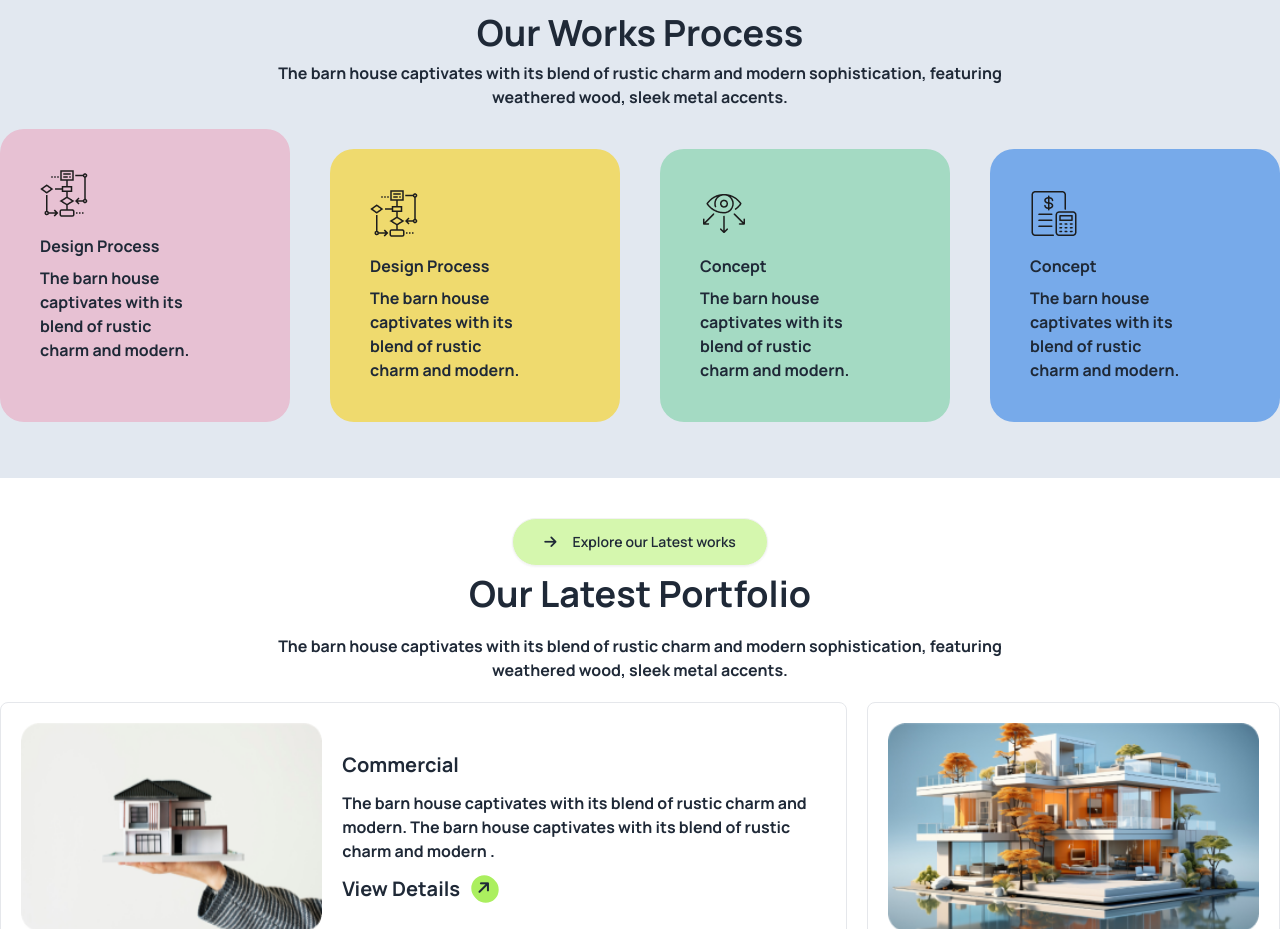
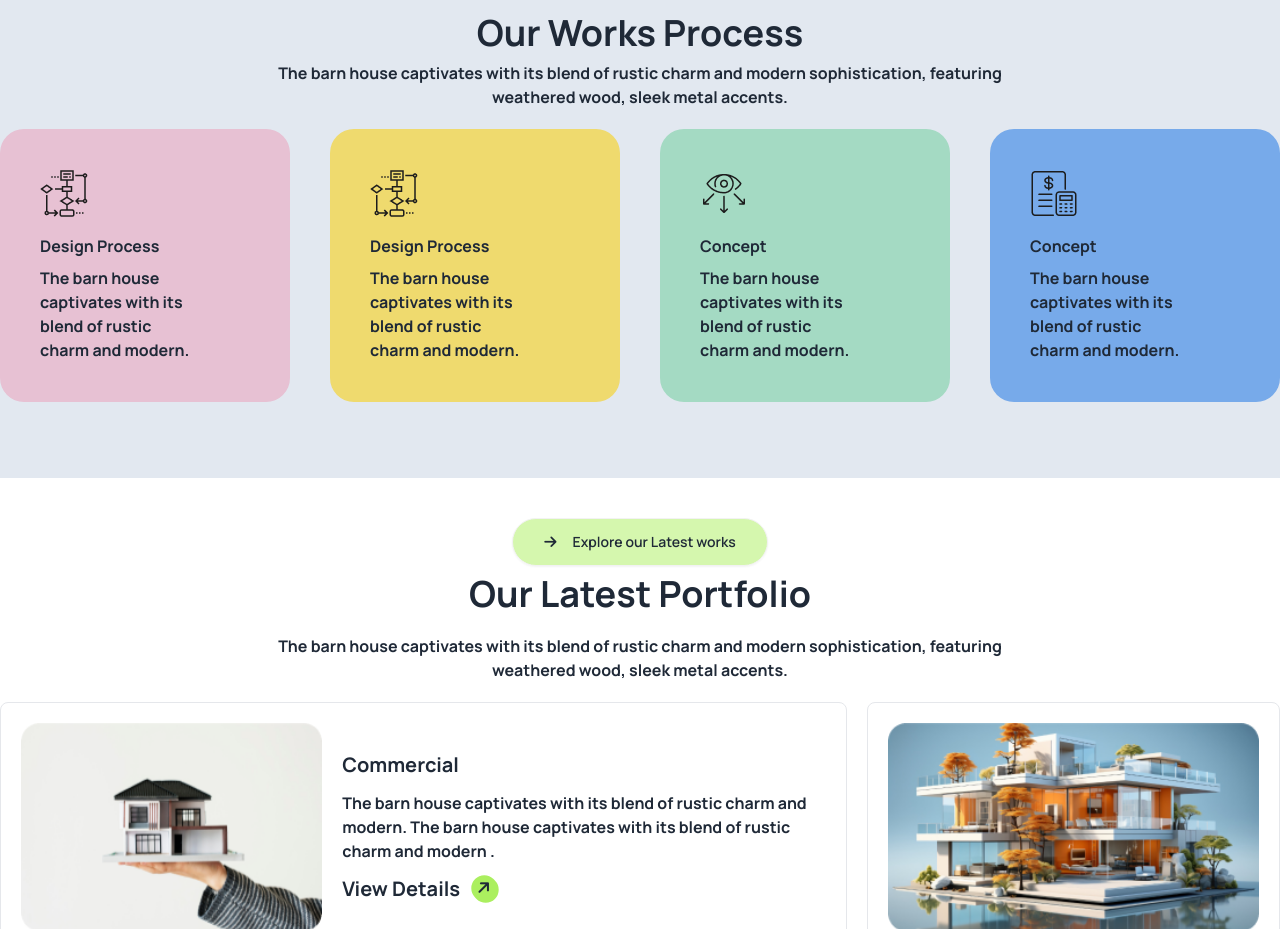
Before and after one commit to mr-asaduzzaman/Assignment-3, a plain HTML site: page index.html in a window 1280 px wide. Shown: the part 1943-2872 px from the top of the page. Drawn offline with nearby package versions, Linux system fonts and the light colour scheme.

Commit message:
Debuging

```diff
--- a/index.html
+++ b/index.html
@@ -172,26 +172,26 @@
           <button class="btn w-44 rounded-3xl mb-2 inline "><i class="fa-solid fa-arrow-right"></i>  How we works</button>
           <h3 class="text-4xl font-bold text-center py-2">Our Works Process</h3>
           <p class="w-3/5 text-center pb-5">The barn house captivates with its blend of rustic charm and modern sophistication, featuring weathered wood, sleek metal accents.</p>
-          <div class="lg:flex lg:gap-x-10 space-y-5 ">
-            <div class="bg-[#E7C1D3] rounded-3xl p-10">
+          <div class="lg:flex lg:gap-x-10">
+            <div class="bg-[#E7C1D3] rounded-3xl p-10 mb-5">
               <img class="pb-2" src="./images/flow-chart.png" alt="">
               <h2 class="font-bold py-2">Design Process</h2>
               <p class="font-bold w-3/4">The barn house captivates with its blend of rustic charm and modern.</p>
             </div>
 
-            <div class="bg-[#EFDA6E] rounded-3xl p-10">
+            <div class="bg-[#EFDA6E] rounded-3xl p-10 mb-5">
               <img class="pb-2" src="./images/flow-chart.png" alt="">
               <h2 class="font-bold py-2">Design Process</h2>
               <p class="font-bold w-3/4">The barn house captivates with its blend of rustic charm and modern.</p>
             </div>
 
-            <div class="bg-[#A4DAC3] rounded-3xl p-10">
+            <div class="bg-[#A4DAC3] rounded-3xl p-10 mb-5">
               <img class="pb-2" src="./images/vision.png" alt="">
               <h2 class="font-bold py-2">Concept</h2>
               <p class="font-bold w-3/4">The barn house captivates with its blend of rustic charm and modern.</p>
             </div>
 
-            <div class="bg-[#77AAEA] rounded-3xl p-10">
+            <div class="bg-[#77AAEA] rounded-3xl p-10 mb-5">
               <img class="pb-2" src="./images/budget-planning.png" alt="">
               <h2 class="font-bold py-2">Concept</h2>
               <p class="font-bold w-3/4">The barn house captivates with its blend of rustic charm and modern.</p>
```
